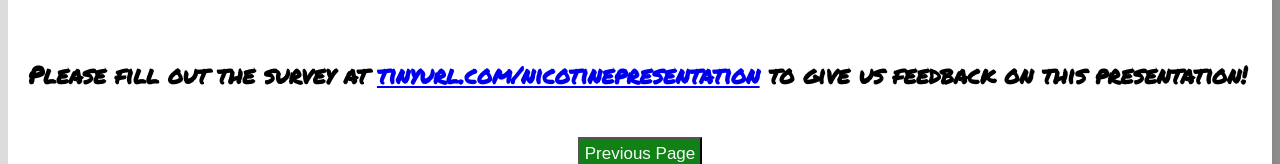
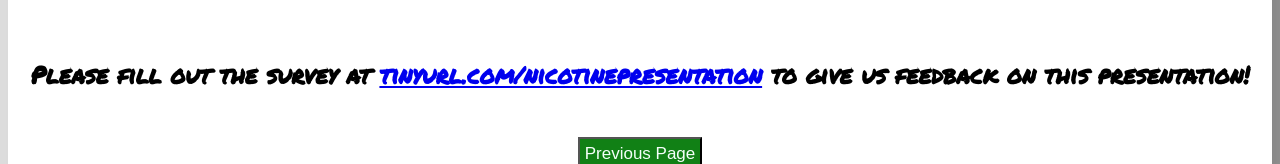
Before and after one commit to lectalks/lectalks, a plain HTML site: page thimble-project 5/treatment1.html in a window 1280 px wide. Shown: the part 1122-1286 px from the top of the page. Drawn offline with Linux system fonts and the light colour scheme.

Commit message:
Update treatment1.html

```diff
--- a/thimble-project 5/treatment1.html
+++ b/thimble-project 5/treatment1.html
@@ -31,7 +31,7 @@
       <center><article><h2><a href ="https://docs.google.com/document/d/e/2PACX-1vRrMe1M0jOxL2AWiChwKN-GDiDoRv2rA1P5MfE3hcIYa-b5XBmPjn6crssDhzPgXqQ89_CWzvHSSYSO/pub">Nicotine Presentation In Document Form</a></h2></article></center>
       <p></p>
       <article><h2><center>REMEMBER: VISIT THE CDC'S WEBSITE!</center></h2></article>
-      <article><h2>Please fill out the survey at <a href = "tinyurl.com/nicotinepresentation">tinyurl.com/nicotinepresentation</a> to give us feedback on this presentation!</h2></article>
+      <center><article><h2>Please fill out the survey at <a href = "tinyurl.com/nicotinepresentation">tinyurl.com/nicotinepresentation</a> to give us feedback on this presentation!</h2></article></center>
       <center><form action="symptoms1.html">
         <input type = "submit" value="Previous Page" class="button" name="button">
         </form></center>
```
